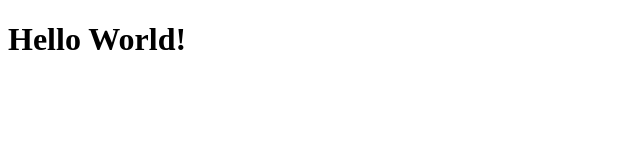
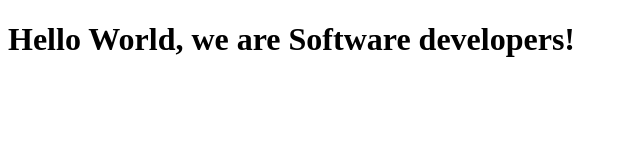
Before and after one commit to AimaAsghar/first, a plain HTML site: page index.html in a window 1280 px wide. Shown: the whole page, without its empty margins (0-640 px from the left). Drawn offline with Linux system fonts and the light colour scheme.

Commit message:
index has been changed

```diff
--- a/index.html
+++ b/index.html
@@ -8,7 +8,7 @@
 
   <body>
     <script src="https://cdn.freecodecamp.org/testable-projects-fcc/v1/bundle.js"></script>
-   <h1>Hello World!</h1>
+   <h1>Hello World, we are Software developers!</h1>
     <!--
 
     Hello Camper!
```
